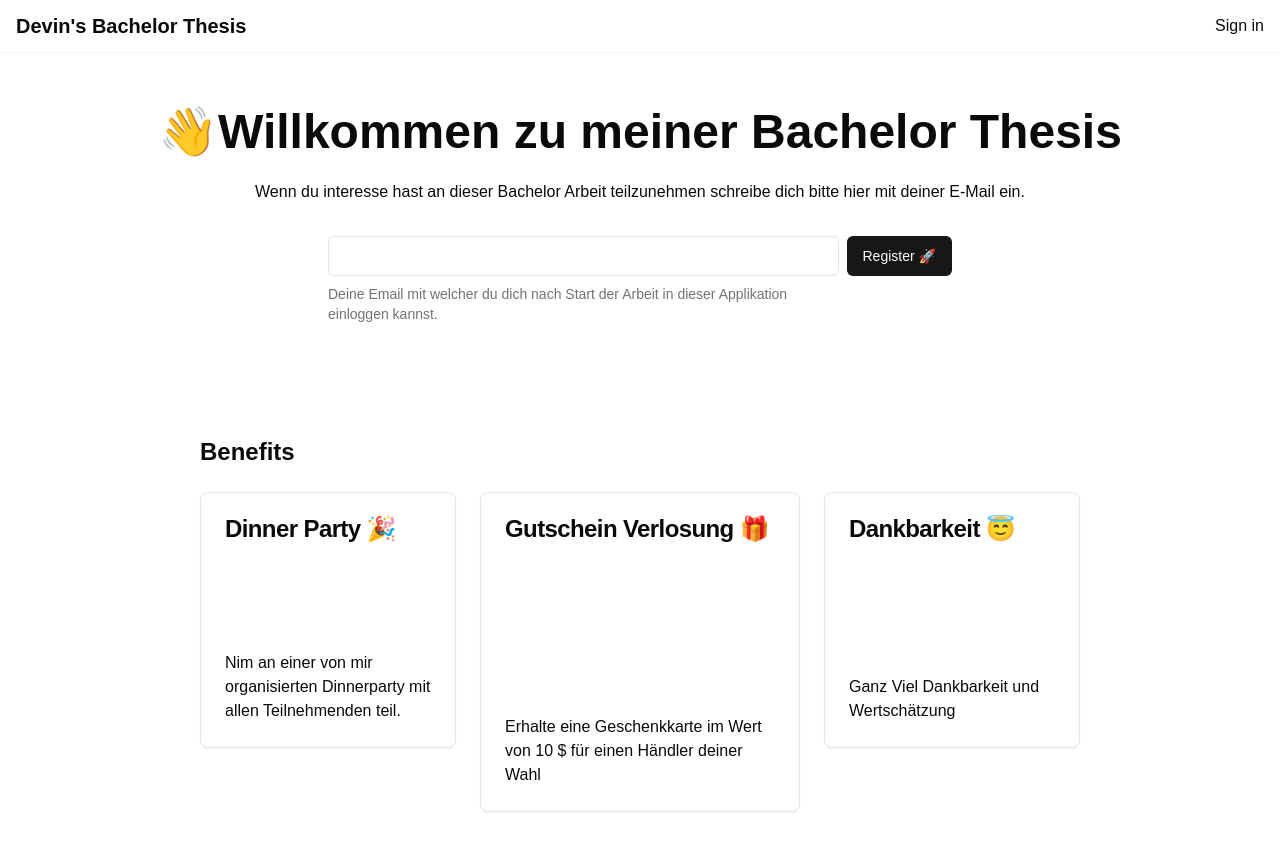
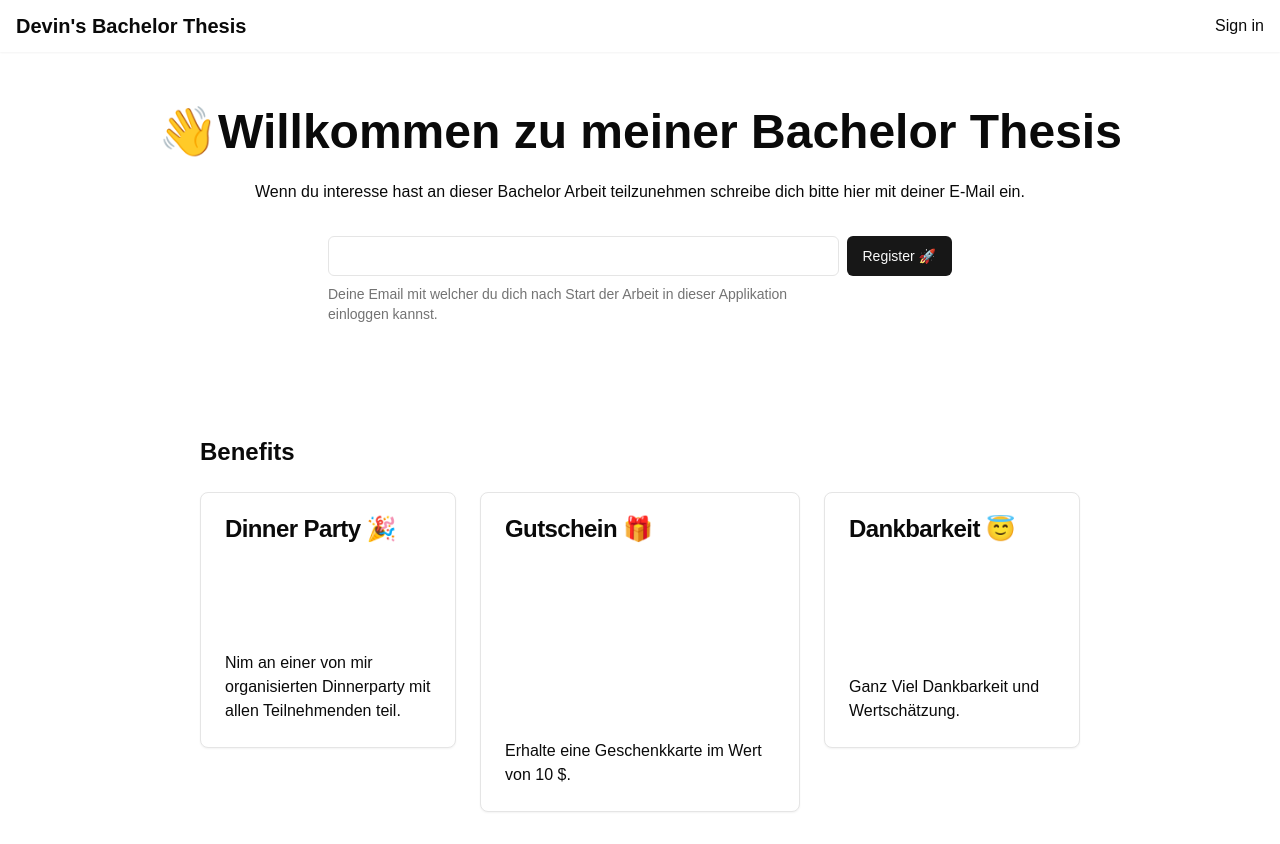
Before and after one commit to DevinHaas/bt-dashboard, a Next.js app: page / in a window 1280 px wide. Built offline with nearby package versions, Linux system fonts and the light colour scheme; no server answers.

Commit message:
fixed some stuff

```diff
--- a/app/components/BenefitsSection.tsx
+++ b/app/components/BenefitsSection.tsx
@@ -9,15 +9,14 @@ const benefits = [
     width: "w-full md:w-64",
   },
   {
-    title: "Gutschein Verlosung 🎁",
-    description:
-      "Erhalte eine Geschenkkarte im Wert von 10 $ für einen Händler deiner Wahl",
+    title: "Gutschein 🎁",
+    description: "Erhalte eine Geschenkkarte im Wert von 10 $.",
     height: "h-56 md:h-80",
     width: "w-full md:w-80",
   },
   {
     title: "Dankbarkeit 😇",
-    description: "Ganz Viel Dankbarkeit und Wertschätzung",
+    description: "Ganz Viel Dankbarkeit und Wertschätzung.",
     height: "h-48 md:h-64",
     width: "w-full md:w-64",
   },
--- a/app/layout.tsx
+++ b/app/layout.tsx
@@ -16,9 +16,9 @@ const geistMono = Geist_Mono({
 });
 
 export const metadata = {
-  title: "FocusCoin BT Dashboard",
+  title: "Bachelor Thesis Dashboard",
   description:
-    "This Dashboard is used for my Bachelor Thesis to collect the nessecary data",
+    "Welcome to the dashboard of my Bachelor Thesis. This dashboard is used to collect the necessary data for my research.",
 };
 
 export default function RootLayout({
```
